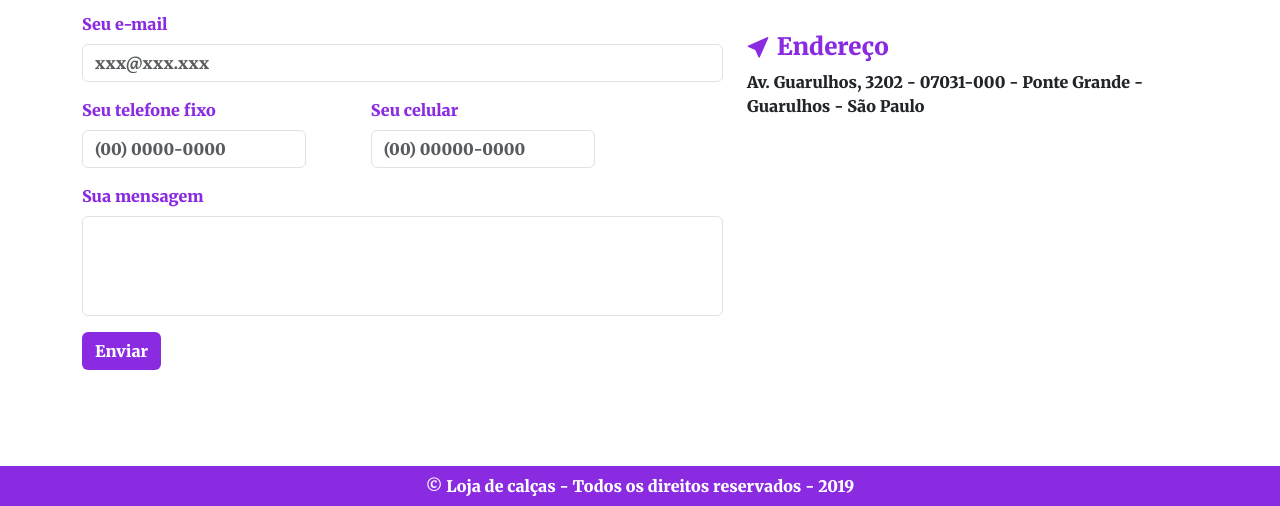
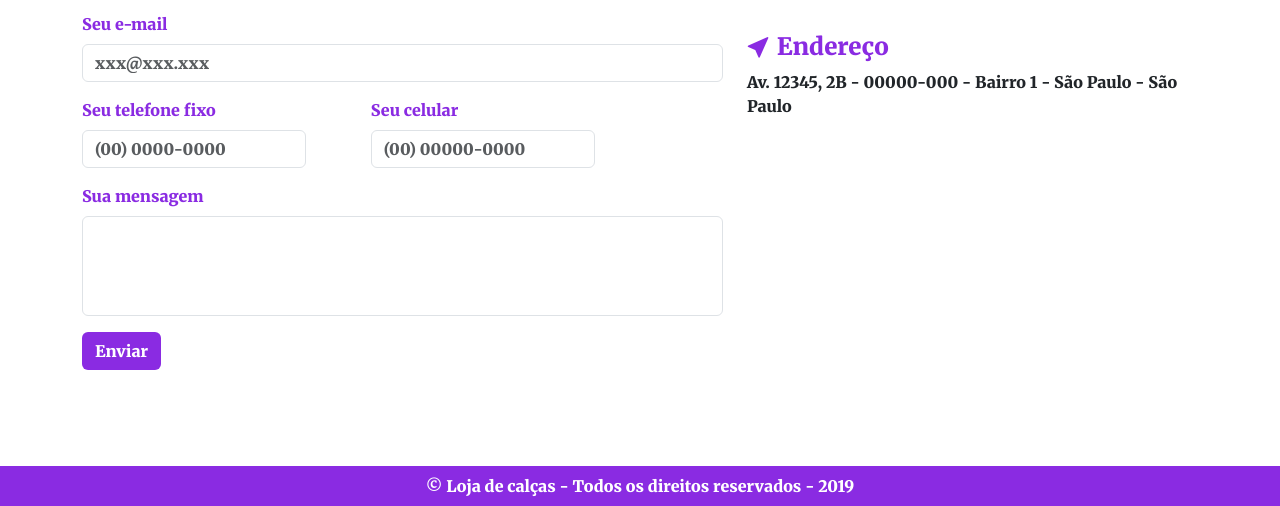
Before and after one commit to frankfsilva/loja-de-calcas, a plain HTML site: page index.html in a window 1280 px wide. Shown: the part 3782-4288 px from the top of the page. Drawn offline with nearby package versions, Linux system fonts and the light colour scheme.

Commit message:
second_commit

```diff
--- a/index.html
+++ b/index.html
@@ -439,7 +439,7 @@
                                 Endereço
                             </h3>
                             <p>
-                                Av. Guarulhos, 3202 - 07031-000 - Ponte Grande - Guarulhos - São Paulo
+                                Av. 12345, 2B - 00000-000 - Bairro 1 - São Paulo - São Paulo
                             </p>
                         </div>
                     </div>
```
Also changed, not shown: 1 other file.
